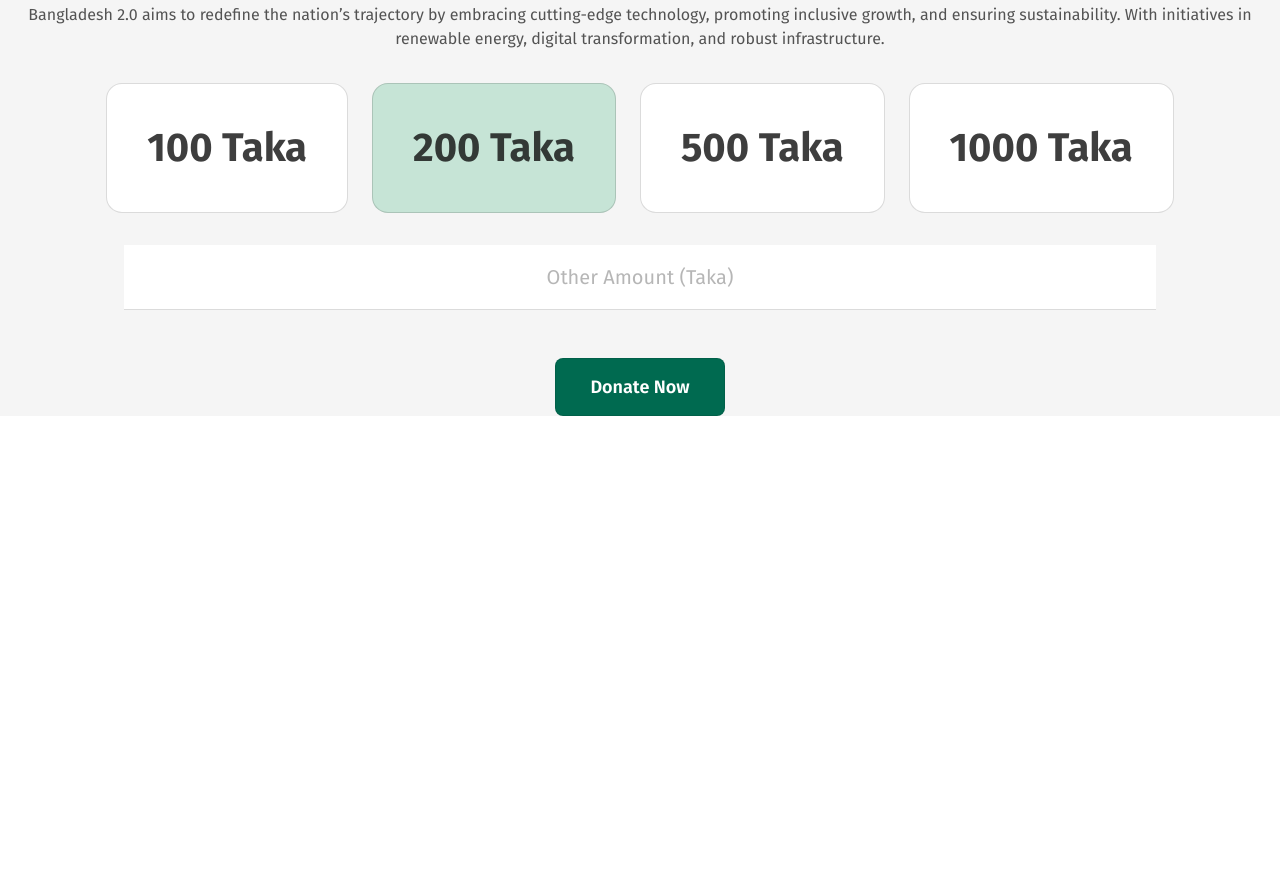
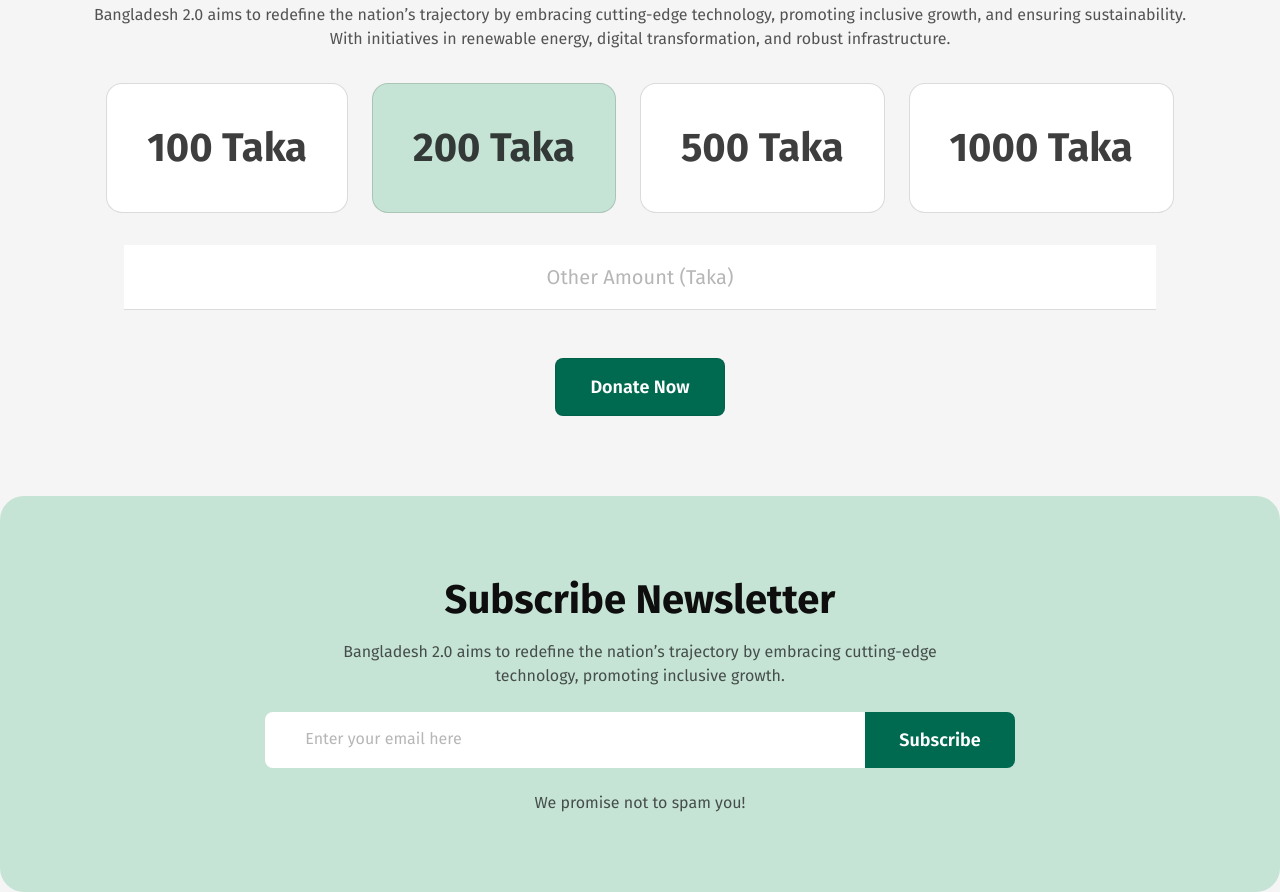
Before and after one commit to md-shawon-dev/bangladesh-2.0, a plain HTML site: page index.html in a window 1280 px wide. Shown: the part 2842-3734 px from the top of the page. Before the commit the page ends 3258 px from the top, so only its background shows below. Drawn offline with Linux system fonts and the light colour scheme.

Commit message:
Subscribe Newsletter section done

```diff
--- a/index.html
+++ b/index.html
@@ -183,5 +183,28 @@
       </div>
     </section>
     <!-- ----------------Donate Today Section  End-------- -->
+    <!-- -------------Newsletter Section Start-------- -->
+    <section id="newsletter">
+      <div class="container">
+        <div class="content">
+          <h2 class="title">Subscribe Newsletter</h2>
+          <p class="description">
+            Bangladesh 2.0 aims to redefine the nation’s trajectory by embracing
+            cutting-edge technology, promoting inclusive growth.
+          </p>
+        </div>
+        <div class="subscribe">
+          <input
+            type="email"
+            name="email"
+            id=""
+            placeholder="Enter your email here"
+          />
+          <button>Subscribe</button>
+        </div>
+        <p class="promise">We promise not to spam you!</p>
+      </div>
+    </section>
+    <!-- -------------Newsletter Section  End-------- -->
   </body>
 </html>
--- a/style/styles.css
+++ b/style/styles.css
@@ -272,6 +272,7 @@
   font-weight: 400;
   line-height: 24px;
   padding-bottom: 32px;
+  max-width: 1104px;
 }
 #donate_today .container .amount {
   display: flex;
@@ -323,3 +324,73 @@
   padding: 17px 34px;
 }
 /* -------------------Donate Today Section  End------------ */
+
+/* -----------------Newsletter Section Start------------  */
+#newsletter {
+  background: #f5f5f5;
+  padding-top: 80px;
+}
+#newsletter .container {
+  width: 100%;
+  max-width: 1280px;
+  margin: 0 auto;
+  border-radius: 24px;
+  background: #c6e4d6;
+  padding: 80px 100px;
+}
+#newsletter .container .content {
+  display: flex;
+  flex-direction: column;
+  align-items: center;
+  text-align: center;
+  gap: 16px;
+}
+#newsletter .container .content .title {
+  color: #0e0e0e;
+  text-align: center;
+  font-size: 40px;
+  font-weight: 700;
+}
+#newsletter .container .content .description {
+  color: rgba(14, 14, 14, 0.7);
+  text-align: center;
+  font-size: 16px;
+  font-weight: 400;
+  line-height: 24px;
+  max-width: 622px;
+  padding-bottom: 24px;
+}
+#newsletter .container .subscribe {
+  display: flex;
+  justify-content: center;
+  text-align: center;
+  padding-bottom: 25px;
+}
+#newsletter .container .subscribe input {
+  width: 600px;
+  padding: 18px 40px;
+  border-radius: 8px 0px 0px 8px;
+  background: #fff;
+  border: none;
+}
+#newsletter .container .subscribe input::placeholder {
+  color: rgba(14, 14, 14, 0.3);
+  font-size: 16px;
+  font-weight: 400;
+}
+#newsletter .container .subscribe button {
+  border-radius: 0px 8px 8px 0px;
+  background: #006a50;
+  padding: 17px 34px;
+  border: none;
+  color: #fff;
+  font-size: 18px;
+  font-weight: 600;
+}
+#newsletter .container .promise {
+  color: rgba(14, 14, 14, 0.7);
+  text-align: center;
+  font-size: 16px;
+  font-weight: 400;
+}
+/* -----------------Newsletter Section  End------------  */
```
